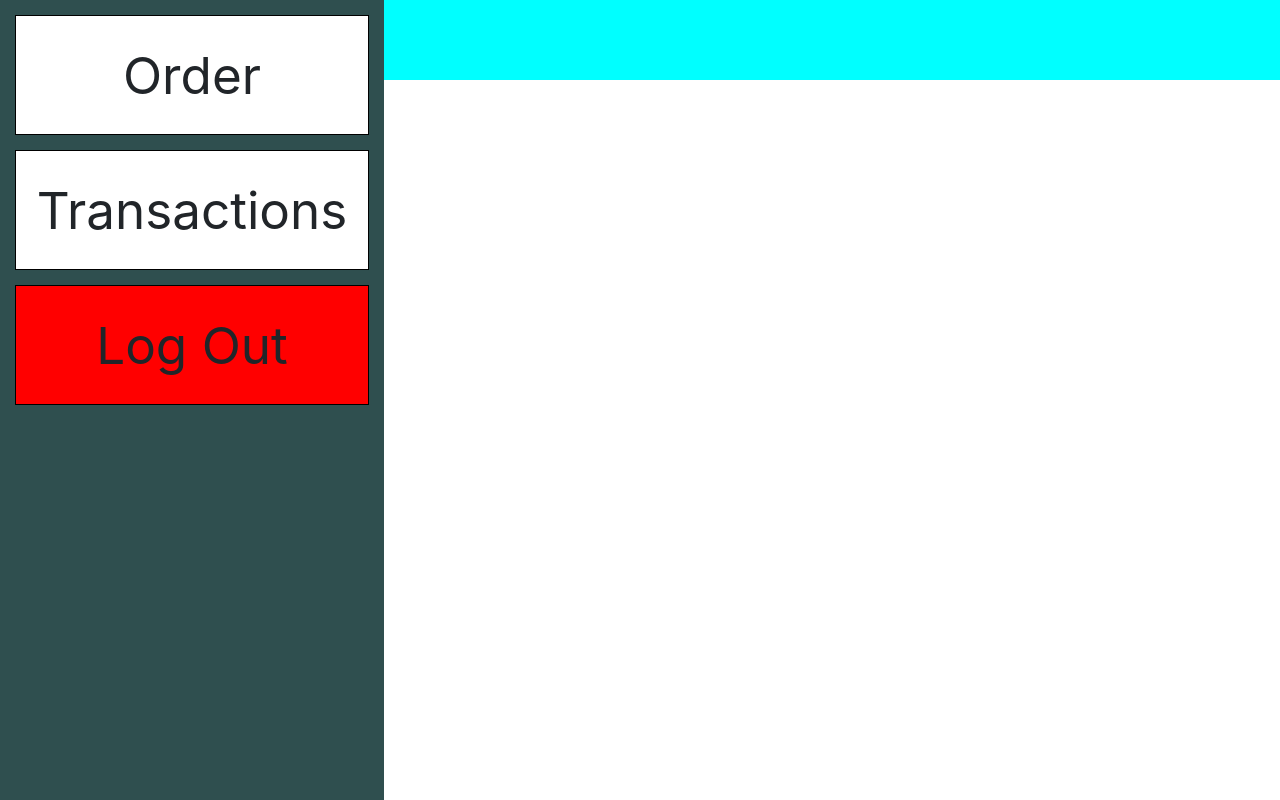
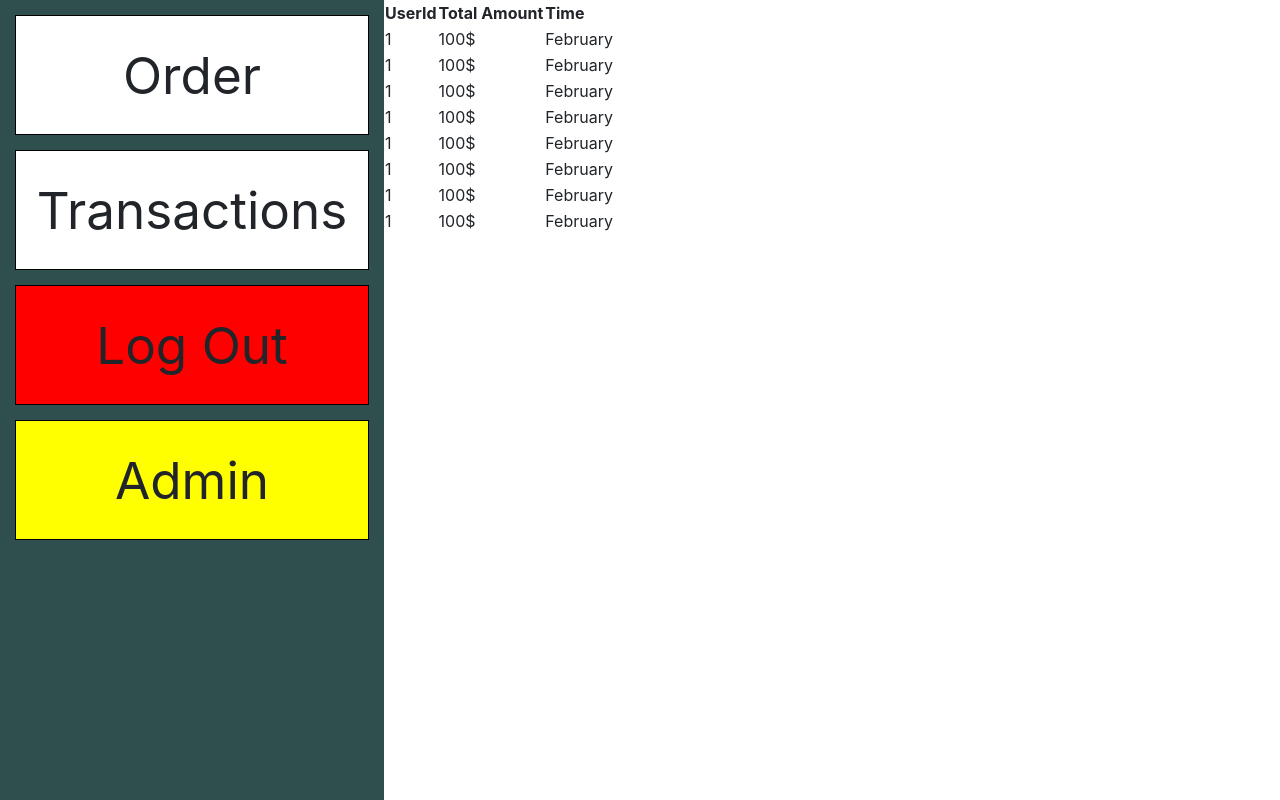
Before and after one commit to agutierrez0/stunning-octopus, a React (Create React App) app in the folder csharp_react.Web/ClientApp/: page /platform in a window 1280 px wide. Both pictures are taken after a click on the element "Transactions". Built offline with nearby package versions, Linux system fonts and the light colour scheme.

Commit message:
adding elements to platform.js

```diff
--- a/csharp_react.Web/ClientApp/src/components/css/transactions.css
+++ b/csharp_react.Web/ClientApp/src/components/css/transactions.css
@@ -0,0 +1,3 @@
+.transactions-container {
+
+}
--- a/csharp_react.Web/ClientApp/src/components/platform.js
+++ b/csharp_react.Web/ClientApp/src/components/platform.js
@@ -5,7 +5,7 @@ import Admin from './admin';
 import './css/platform.css';
 
 export default function Platform() {
-    const [isAdmin, setIsAdmin] = useState(false);
+    const [isAdmin, setIsAdmin] = useState(true);
     const [selectedOption, setSelectedOption] = useState(0);
 
     function handleLogOut() {
@@ -24,7 +24,7 @@ export default function Platform() {
             <div onClick={handleLogOut} className="panel-option" style={{backgroundColor: 'red'}}>
                 Log Out
             </div>
-            {isAdmin ? <div onClick={() => setIsAdmin(true)} className="panel-option">
+            {isAdmin ? <div onClick={() => setSelectedOption(2)} className="panel-option" style={{backgroundColor: 'yellow'}}>
                 Admin
             </div> : null}
         </div>
--- a/csharp_react.Web/ClientApp/src/components/transactions.js
+++ b/csharp_react.Web/ClientApp/src/components/transactions.js
@@ -1,22 +1,34 @@
-import React, { useEffect } from 'react';
+import React, { useEffect, useState } from 'react';
 import './css/transactions.css';
 
 export default function Transactions() {
+    const [transactions, setTransactions] = useState([])
+
+    useEffect(() => {
+        // db fetch
+        setTransactions([0,0,0,0,0,0,0,0])
+    }, [])
+
+    return (<div className="transactions-container">
+        <table>
+            <thead>
+                <tr>
+                    <th>UserId</th>
+                    <th>Total Amount</th>
+                    <th>Time</th>
+                </tr>
+            </thead>
+            <tbody>
 
 
-    useEffect(() => {
-        // get transactions from database
-    }, [])
-
-    return (<div className="order-container">
-        <div className="order-title">
-
-        </div>
-        <div className="order-items">
-
-        </div>
-        <div className="order-buttons">
-
-        </div>
+        {transactions.map(t => {
+            return <tr>
+                <td>1</td>
+                <td>100$</td>
+                <td>February</td>
+            </tr>
+        })}
+            </tbody>
+        </table>
     </div>)
 }
```
